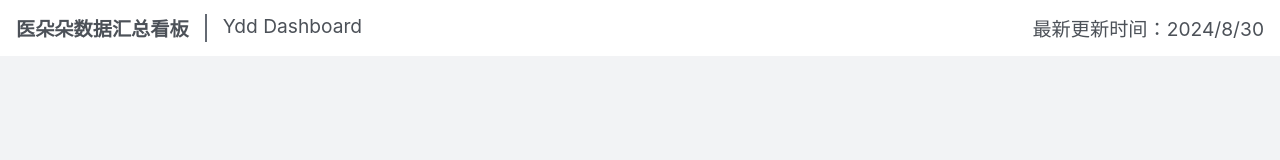
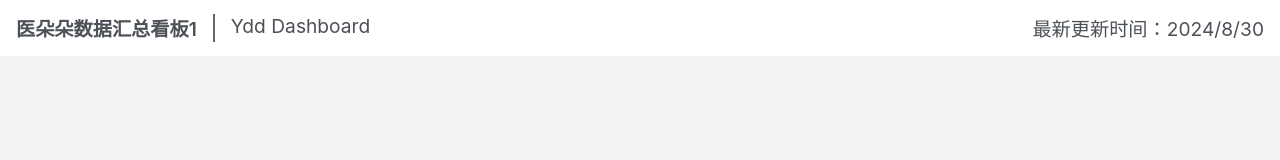
Before and after one commit to tpx53/Medicine_lsz, a React (Create React App) app in the folder ydd/: page / in a window 1280 px wide. Shown: the top 160 px of the page. Built offline with nearby package versions, Linux system fonts and the light colour scheme.

Commit message:
医朵朵数据汇总看板1

```diff
--- a/ydd/src/App.js
+++ b/ydd/src/App.js
@@ -6,7 +6,7 @@ function App() {
       <div className='title_box'>
         <div className="title_dashboard_box">
           <div className='title_left_box'>
-            <div className='leftbox1'>医朵朵数据汇总看板</div>
+            <div className='leftbox1'>医朵朵数据汇总看板1</div>
             <div className='leftbox2'></div>
             <div className='leftbox3'>Ydd Dashboard</div>
           </div>
```
